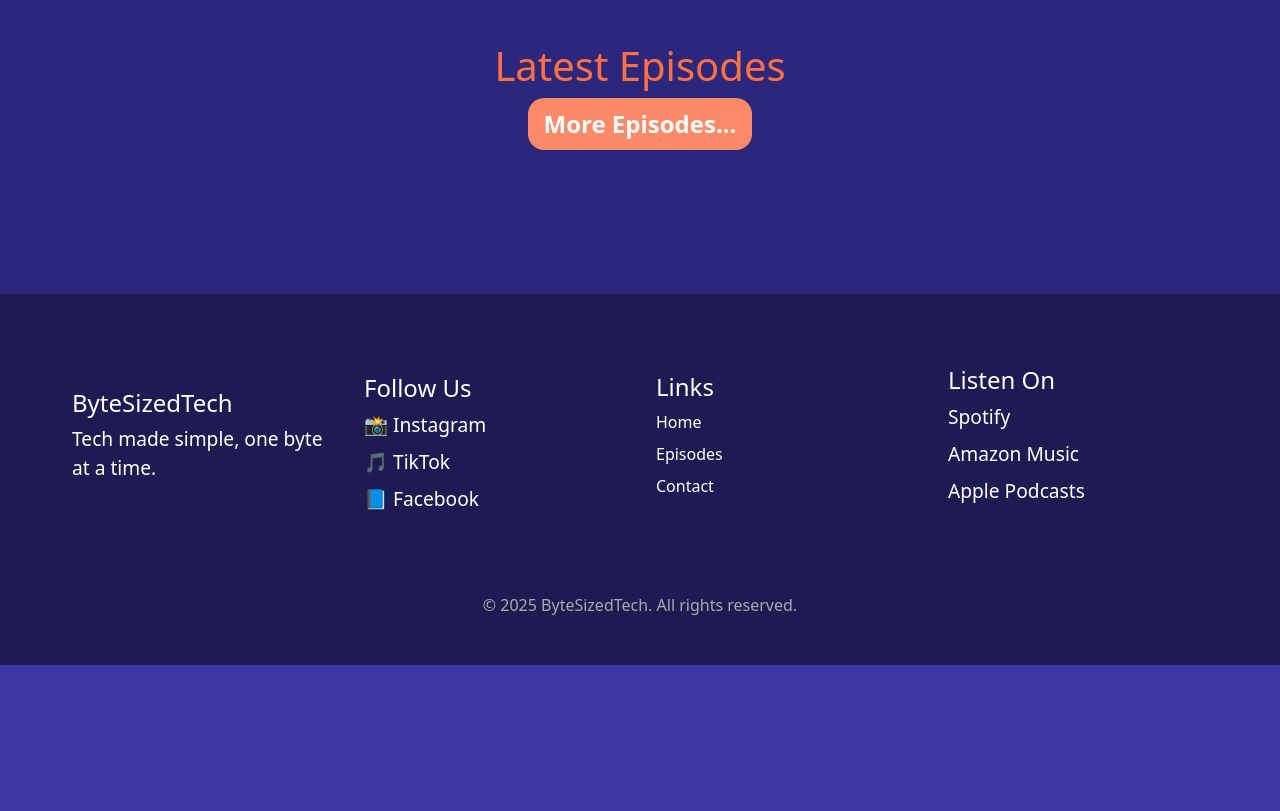
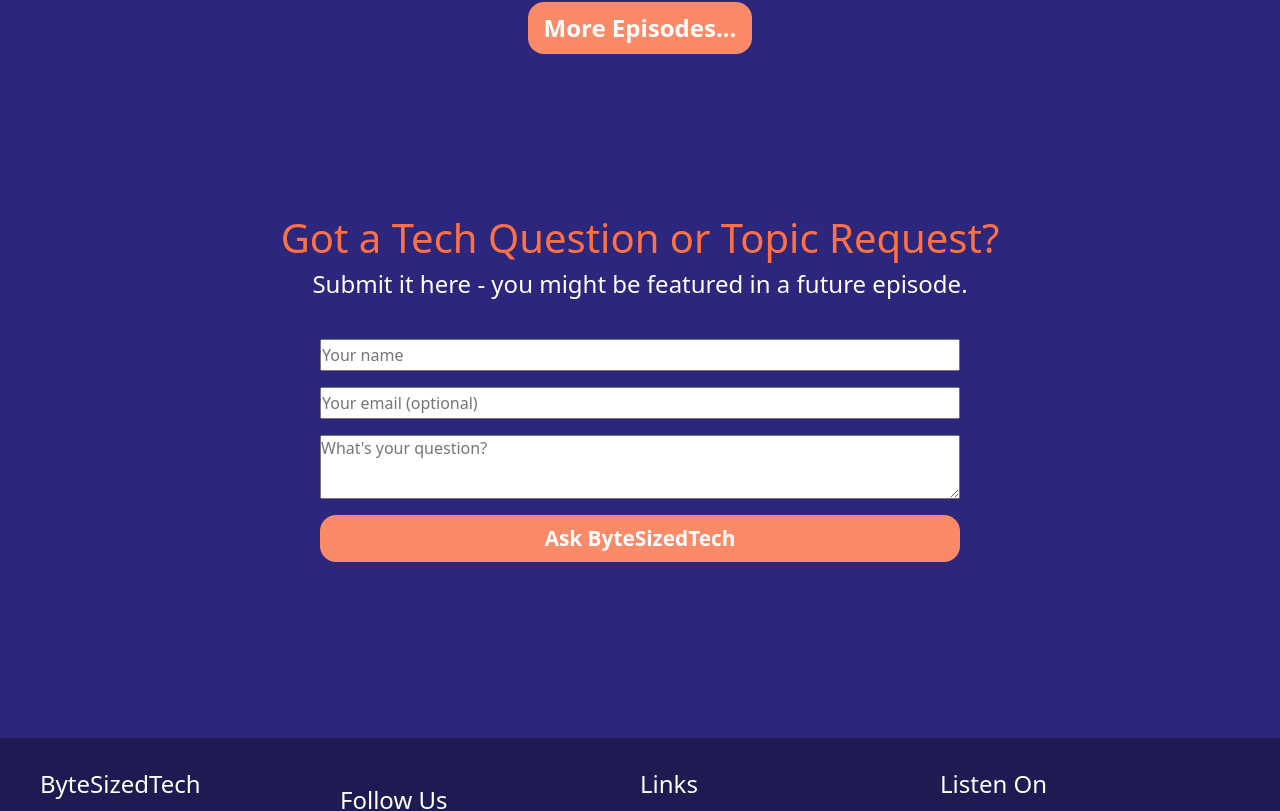
Before and after one commit to Kasej01/ByteSizedTechTalk, a React (Vite) app: page / in a window 1280 px wide. Shown: the part 1679-2490 px from the top of the page. Before the commit the page ends 2344 px from the top, so only its background shows below. Built offline with nearby package versions, Linux system fonts and the light colour scheme.

Commit message:
Added Questions, Finished

```diff
--- a/src/components/Footer.jsx
+++ b/src/components/Footer.jsx
@@ -4,7 +4,7 @@ import '../styles/footer.css';
 export default function Footer() {
   return (
     <footer className="footer">
-      <div className="footer-content grid-container">
+      <div className="footer-content footer-grid-container">
         {/* Branding */}
         <div className="footer-brand">
           <h3 className="footer-title">ByteSizedTech</h3>
--- /dev/null
+++ b/src/components/Questions.jsx
@@ -0,0 +1,26 @@
+import React from 'react';
+import '../styles/questions.css';
+
+export default function Questions() {
+  return (
+    <div className="min-h-screen" id="questions-container">
+        <h1 id="questions-title">Got a Tech Question or Topic Request?</h1>
+        <h4 id="questions-desc">Submit it here - you might be featured in a future episode.</h4>
+        <form
+            action="https://getform.io/f/akknxyoa"
+            method="POST"
+            className="questions-form"
+            >
+            <input type="text" name="name" placeholder="Your name" required className="form-input form-name"/>
+            <input type="email" name="email" placeholder="Your email (optional)"  className="form-input form-email"/>
+            <textarea
+                name="question"
+                placeholder="What's your question?"
+                required
+                className="form-input form-question"
+            />
+            <button type="submit" id="questions-button" className="form-submit">Ask ByteSizedTech</button>
+        </form>
+    </div>
+  );
+}
--- a/src/pages/Home.jsx
+++ b/src/pages/Home.jsx
@@ -1,12 +1,13 @@
 import React from 'react';
 import Navbar from '../components/Navbar';
 import '../styles/home.css';
+import headphone from '/headphone_graphic.png';
+import microphone from '/microphone_graphic.png';
 import Hero from '../components/Hero';
 import About from '../components/About';
 import Episodes from '../components/Episodes';
 import Footer from '../components/Footer';
-import headphone from '/headphone_graphic.png';
-import microphone from '/microphone_graphic.png';
+import Questions from '../components/Questions';
 
 export default function HomePage() {
   return (
@@ -24,6 +25,7 @@ export default function HomePage() {
       <div className="bottom-half">
         <About />
         <Episodes />
+        <Questions />
       </div>
 
       <Footer />
--- a/src/styles/about.css
+++ b/src/styles/about.css
@@ -129,6 +129,13 @@
          padding: 0;
          margin-left: 15vw;
        }
+
+    #about-container{
+        padding-bottom: 0;
+    }
+    #about-grid{
+        grid-template-rows: 1fr;
+    }
 }
 
 
--- a/src/styles/footer.css
+++ b/src/styles/footer.css
@@ -12,7 +12,7 @@
     margin: 0 auto;
   }
 
-  .grid-container{
+  .footer-grid-container{
     display: grid;
     grid-template-columns: 1fr 1fr 1fr 1fr;
 }
@@ -81,7 +81,7 @@
   }
 
   @media screen and (max-width:900px){
-    .grid-container{
+    .footer-grid-container{
         display: grid;
         grid-template-rows: 1fr 1fr;
         grid-template-columns: 1fr 1fr;
@@ -99,7 +99,7 @@
   }
 
   @media screen and (max-width:600px){
-    .grid-container{
+    .footer-grid-container{
         display: grid;
         grid-template-rows: 1fr;
         grid-template-columns: 1fr 1fr;
@@ -108,11 +108,11 @@
         padding: 0;
     }
     .footer-title{
-        font-size: 1.5rem;
+        font-size: 1.2rem;
       }
 
       .footer-text{
-        font-size: 1.2rem;
+        font-size: 1rem;
       }
 
     .footer-links{
--- /dev/null
+++ b/src/styles/questions.css
@@ -0,0 +1,90 @@
+#questions-container {
+    padding: 10vh 10vw;
+    color: white;
+    text-align: center;
+
+    display: flex;
+    flex-direction: column;
+    align-items: center;
+    justify-content: center;
+  }
+
+#questions-title{
+    color: #ff7043;
+}
+
+#questions-button{
+    text-align: center;
+    padding: 0.5rem 1rem;
+    font-size: 1.3rem;
+    color: white;
+    background-color: #fa8a68;
+    font-weight: 600;
+    border:none;
+    border-radius: 1rem;
+    text-align: center;
+}
+
+#questions-button:hover{
+    background-color: #ff764c;
+    font-weight: 700;
+}
+
+.questions-form {
+    height: auto;
+    width: auto;
+    padding: 2rem;
+    display: grid;
+    gap: 1rem;
+
+    /* You only need 1 column for vertical stacking */
+    grid-template-columns: 30vw;
+    grid-template-rows: auto auto auto auto;
+
+    grid-template-areas:
+      "name"
+      "email"
+      "question"
+      "submit";
+  }
+
+
+.form-input{
+    width: auto;
+    height: 2rem;
+}
+
+.form-name{
+    grid-area: name;
+}
+
+.form-email{
+    grid-area: email;
+}
+
+.form-question{
+    grid-area: question;
+    height: 4rem;
+}
+
+.form-submit{
+    grid-area: submit;
+}
+
+@media screen and (max-width: 1400px){
+    .questions-form{
+        grid-template-columns: 50vw;
+    }
+}
+
+@media screen and (max-width: 768px){
+    .questions-form{
+        grid-template-columns: 70vw;
+    }
+}
+
+@media screen and (min-width: 0px) and (max-width: 400px){
+    .questions-form{
+        grid-template-columns: 90vw;
+    }
+}
```
